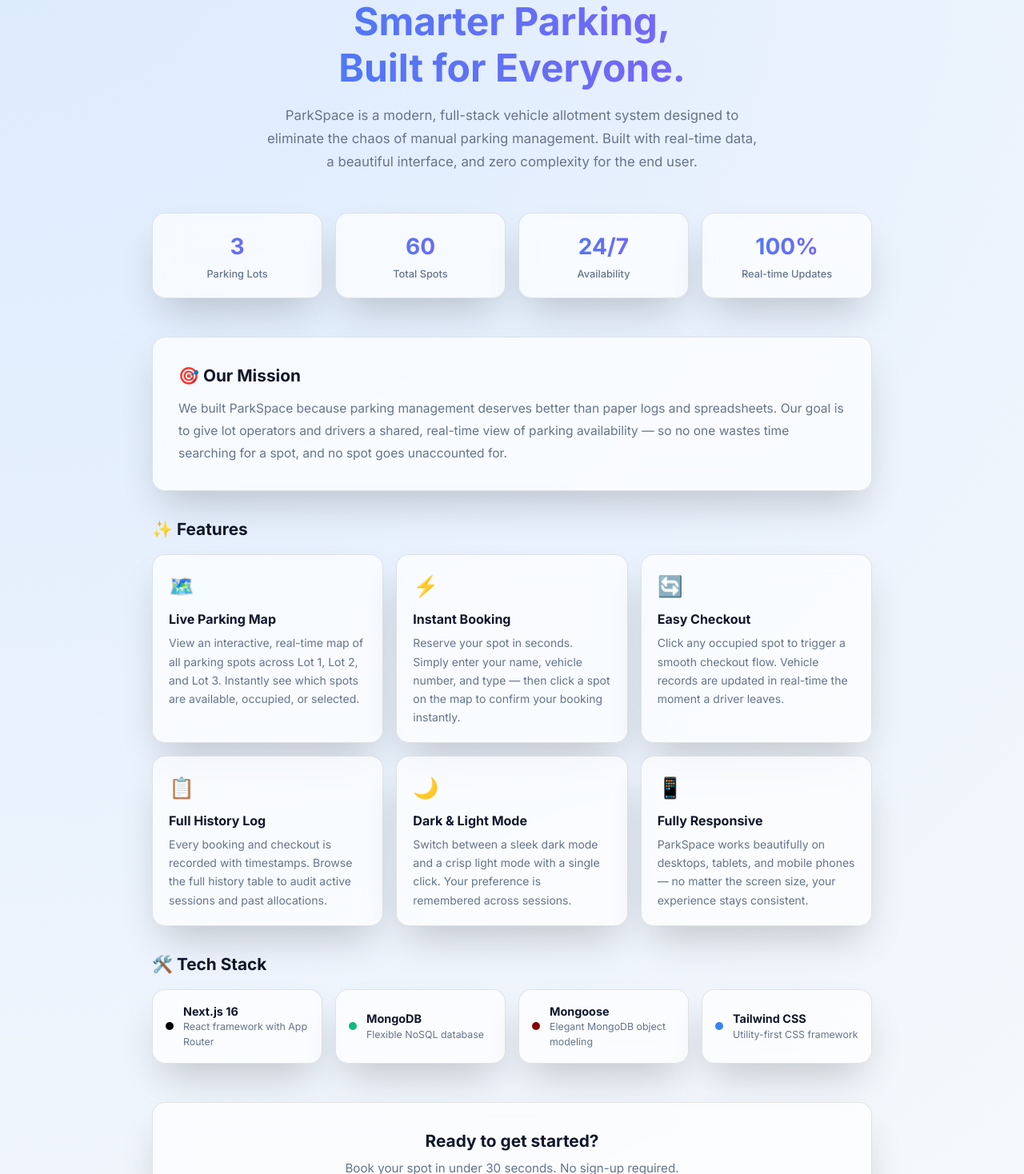
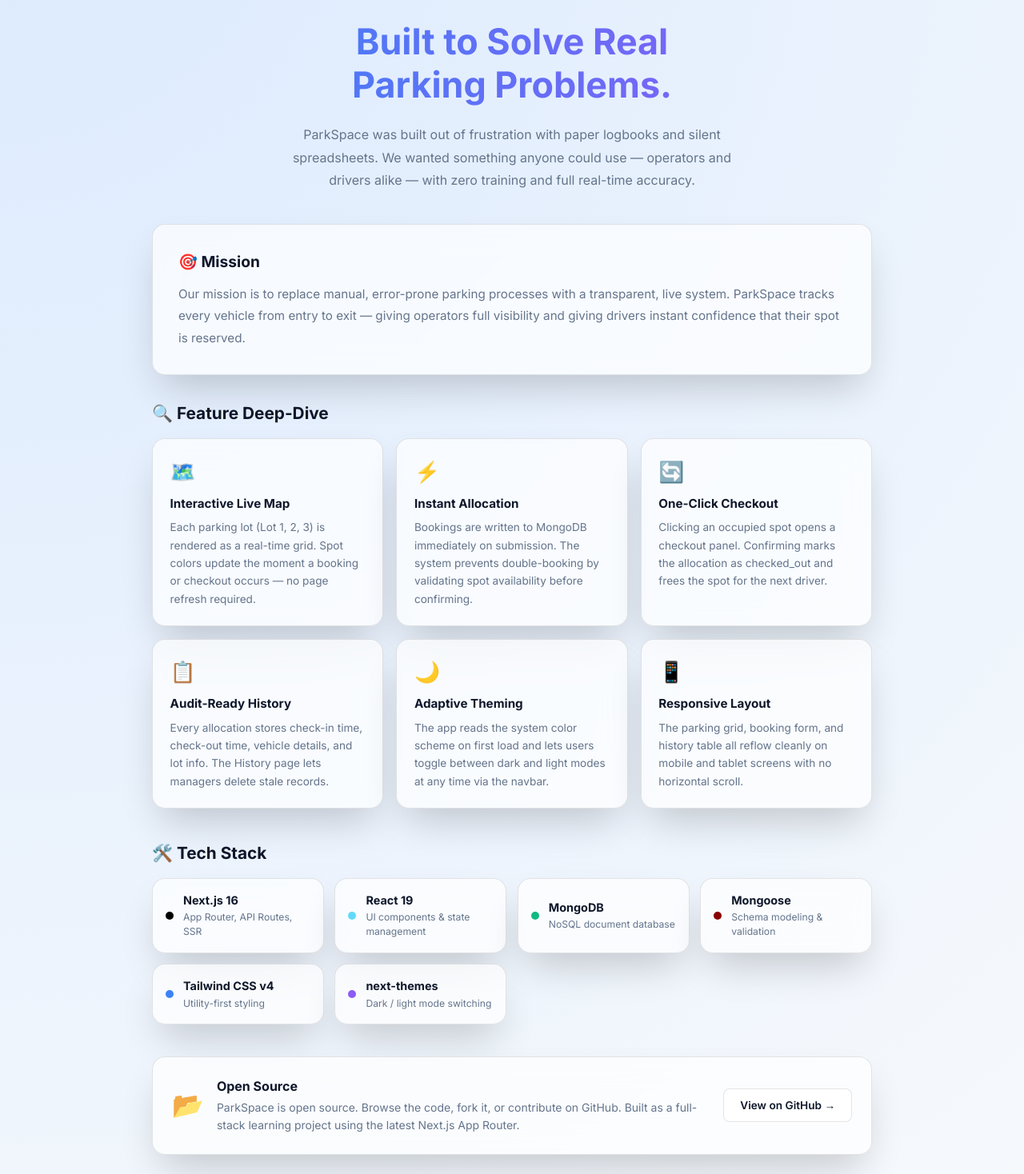
Before and after one commit to Arijdev/Parking-allotment, a Next.js app: page /about in a window 1280 px wide. Shown: the part 182-1650 px from the top of the page at 80% size. Built offline with nearby package versions, Linux system fonts and the light colour scheme.

Commit message:
Differentiate Home and About pages: Home=landing+how-it-works, About=story+features+tech+github

```diff
--- a/src/app/about/page.js
+++ b/src/app/about/page.js
@@ -1,60 +1,31 @@
 'use client';
 import Link from 'next/link';
 
-const stats = [
-  { value: '3', label: 'Parking Lots' },
-  { value: '60', label: 'Total Spots' },
-  { value: '24/7', label: 'Availability' },
-  { value: '100%', label: 'Real-time Updates' },
-];
-
 const features = [
-  {
-    icon: '🗺️',
-    title: 'Live Parking Map',
-    desc: 'View an interactive, real-time map of all parking spots across Lot 1, Lot 2, and Lot 3. Instantly see which spots are available, occupied, or selected.',
-  },
-  {
-    icon: '⚡',
-    title: 'Instant Booking',
-    desc: 'Reserve your spot in seconds. Simply enter your name, vehicle number, and type — then click a spot on the map to confirm your booking instantly.',
-  },
-  {
-    icon: '🔄',
-    title: 'Easy Checkout',
-    desc: 'Click any occupied spot to trigger a smooth checkout flow. Vehicle records are updated in real-time the moment a driver leaves.',
-  },
-  {
-    icon: '📋',
-    title: 'Full History Log',
-    desc: 'Every booking and checkout is recorded with timestamps. Browse the full history table to audit active sessions and past allocations.',
-  },
-  {
-    icon: '🌙',
-    title: 'Dark & Light Mode',
-    desc: 'Switch between a sleek dark mode and a crisp light mode with a single click. Your preference is remembered across sessions.',
-  },
-  {
-    icon: '📱',
-    title: 'Fully Responsive',
-    desc: 'ParkSpace works beautifully on desktops, tablets, and mobile phones — no matter the screen size, your experience stays consistent.',
-  },
+  { icon: '🗺️', title: 'Interactive Live Map', desc: 'Each parking lot (Lot 1, 2, 3) is rendered as a real-time grid. Spot colors update the moment a booking or checkout occurs — no page refresh required.' },
+  { icon: '⚡', title: 'Instant Allocation', desc: 'Bookings are written to MongoDB immediately on submission. The system prevents double-booking by validating spot availability before confirming.' },
+  { icon: '🔄', title: 'One-Click Checkout', desc: 'Clicking an occupied spot opens a checkout panel. Confirming marks the allocation as checked_out and frees the spot for the next driver.' },
+  { icon: '📋', title: 'Audit-Ready History', desc: 'Every allocation stores check-in time, check-out time, vehicle details, and lot info. The History page lets managers delete stale records.' },
+  { icon: '🌙', title: 'Adaptive Theming', desc: 'The app reads the system color scheme on first load and lets users toggle between dark and light modes at any time via the navbar.' },
+  { icon: '📱', title: 'Responsive Layout', desc: 'The parking grid, booking form, and history table all reflow cleanly on mobile and tablet screens with no horizontal scroll.' },
 ];
 
 const techStack = [
-  { name: 'Next.js 16', desc: 'React framework with App Router', color: '#000000' },
-  { name: 'MongoDB', desc: 'Flexible NoSQL database', color: '#10b981' },
-  { name: 'Mongoose', desc: 'Elegant MongoDB object modeling', color: '#880000' },
-  { name: 'Tailwind CSS', desc: 'Utility-first CSS framework', color: '#3b82f6' },
+  { name: 'Next.js 16', role: 'App Router, API Routes, SSR', color: '#000000' },
+  { name: 'React 19', role: 'UI components & state management', color: '#61DAFB' },
+  { name: 'MongoDB', role: 'NoSQL document database', color: '#10b981' },
+  { name: 'Mongoose', role: 'Schema modeling & validation', color: '#880000' },
+  { name: 'Tailwind CSS v4', role: 'Utility-first styling', color: '#3b82f6' },
+  { name: 'next-themes', role: 'Dark / light mode switching', color: '#8b5cf6' },
 ];
 
 export default function AboutPage() {
   return (
-    <div style={{ width: '100%', display: 'flex', flexDirection: 'column', alignItems: 'center', padding: '2rem 1.5rem' }}>
+    <div style={{ width: '100%', display: 'flex', flexDirection: 'column', alignItems: 'center', padding: '0 1.5rem 3rem' }}>
       <div style={{ width: '100%', maxWidth: '900px' }}>
 
-        {/* Header */}
-        <div style={{ textAlign: 'center', marginBottom: '3rem' }}>
+        {/* ── Header ── */}
+        <section style={{ textAlign: 'center', padding: '3rem 0 2.5rem' }}>
           <div style={{
             display: 'inline-block',
             marginBottom: '1rem',
@@ -70,112 +41,98 @@ export default function AboutPage() {
             ABOUT PARKSPACE
           </div>
           <h1 style={{
-            fontSize: 'clamp(2rem, 5vw, 3rem)',
+            fontSize: 'clamp(1.8rem, 5vw, 2.8rem)',
             fontWeight: 800,
             lineHeight: 1.2,
-            marginBottom: '1rem',
+            margin: '0.75rem 0 1.25rem',
             background: 'linear-gradient(to right, #3b82f6, #8b5cf6)',
             WebkitBackgroundClip: 'text',
             WebkitTextFillColor: 'transparent',
           }}>
-            Smarter Parking,<br />Built for Everyone.
+            Built to Solve Real<br />Parking Problems.
           </h1>
-          <p style={{ color: 'var(--text-secondary)', fontSize: '1.05rem', maxWidth: '620px', margin: '0 auto', lineHeight: 1.75 }}>
-            ParkSpace is a modern, full-stack vehicle allotment system designed to eliminate the chaos of manual parking management. Built with real-time data, a beautiful interface, and zero complexity for the end user.
+          <p style={{ color: 'var(--text-secondary)', fontSize: '1rem', maxWidth: '580px', margin: '0 auto', lineHeight: 1.8 }}>
+            ParkSpace was built out of frustration with paper logbooks and silent spreadsheets. We wanted something anyone could use — operators and drivers alike — with zero training and full real-time accuracy.
+          </p>
+        </section>
+
+        {/* ── Mission ── */}
+        <div className="glass-panel" style={{ marginBottom: '2rem' }}>
+          <h2 style={{ fontSize: '1.2rem', fontWeight: 700, color: 'var(--text-primary)', marginBottom: '0.75rem' }}>🎯 Mission</h2>
+          <p style={{ color: 'var(--text-secondary)', lineHeight: 1.8, fontSize: '0.95rem' }}>
+            Our mission is to replace manual, error-prone parking processes with a transparent, live system. ParkSpace tracks every vehicle from entry to exit — giving operators full visibility and giving drivers instant confidence that their spot is reserved.
           </p>
         </div>
 
-        {/* Stats Row */}
-        <div style={{
-          display: 'grid',
-          gridTemplateColumns: 'repeat(4, 1fr)',
-          gap: '1rem',
-          marginBottom: '3rem',
-        }}>
-          {stats.map(({ value, label }) => (
-            <div key={label} className="glass-panel" style={{ textAlign: 'center', padding: '1.25rem 1rem' }}>
-              <div style={{
-                fontSize: '1.75rem',
-                fontWeight: 800,
-                background: 'linear-gradient(to right, #3b82f6, #8b5cf6)',
-                WebkitBackgroundClip: 'text',
-                WebkitTextFillColor: 'transparent',
-                marginBottom: '0.25rem',
-              }}>{value}</div>
-              <div style={{ fontSize: '0.8rem', color: 'var(--text-secondary)', fontWeight: 500 }}>{label}</div>
-            </div>
-          ))}
-        </div>
-
-        {/* Mission */}
-        <div className="glass-panel" style={{ marginBottom: '2rem' }}>
-          <h2 style={{ fontSize: '1.3rem', fontWeight: 700, color: 'var(--text-primary)', marginBottom: '0.75rem' }}>
-            🎯 Our Mission
-          </h2>
-          <p style={{ color: 'var(--text-secondary)', lineHeight: 1.8, fontSize: '0.97rem' }}>
-            We built ParkSpace because parking management deserves better than paper logs and spreadsheets. Our goal is to give lot operators and drivers a shared, real-time view of parking availability — so no one wastes time searching for a spot, and no spot goes unaccounted for.
-          </p>
-        </div>
-
-        {/* Features Grid */}
+        {/* ── Detailed Features ── */}
         <h2 style={{ fontSize: '1.3rem', fontWeight: 700, color: 'var(--text-primary)', marginBottom: '1rem' }}>
-          ✨ Features
+          🔍 Feature Deep-Dive
         </h2>
         <div style={{
           display: 'grid',
           gridTemplateColumns: 'repeat(auto-fit, minmax(260px, 1fr))',
           gap: '1rem',
-          marginBottom: '2rem',
+          marginBottom: '2.5rem',
         }}>
           {features.map(({ icon, title, desc }) => (
-            <div key={title} className="glass-panel" style={{ padding: '1.25rem' }}>
+            <div key={title} className="glass-panel" style={{ padding: '1.35rem' }}>
               <div style={{ fontSize: '1.6rem', marginBottom: '0.6rem' }}>{icon}</div>
-              <h3 style={{ fontSize: '1rem', fontWeight: 700, color: 'var(--text-primary)', marginBottom: '0.4rem' }}>{title}</h3>
-              <p style={{ fontSize: '0.875rem', color: 'var(--text-secondary)', lineHeight: 1.65 }}>{desc}</p>
+              <h3 style={{ fontSize: '0.95rem', fontWeight: 700, color: 'var(--text-primary)', marginBottom: '0.4rem' }}>{title}</h3>
+              <p style={{ fontSize: '0.85rem', color: 'var(--text-secondary)', lineHeight: 1.65 }}>{desc}</p>
             </div>
           ))}
         </div>
 
-        {/* Tech Stack */}
+        {/* ── Tech Stack ── */}
         <h2 style={{ fontSize: '1.3rem', fontWeight: 700, color: 'var(--text-primary)', marginBottom: '1rem' }}>
           🛠️ Tech Stack
         </h2>
         <div style={{
           display: 'grid',
-          gridTemplateColumns: 'repeat(auto-fit, minmax(180px, 1fr))',
-          gap: '1rem',
-          marginBottom: '3rem',
+          gridTemplateColumns: 'repeat(auto-fit, minmax(200px, 1fr))',
+          gap: '0.85rem',
+          marginBottom: '2.5rem',
         }}>
-          {techStack.map(({ name, desc, color }) => (
+          {techStack.map(({ name, role, color }) => (
             <div key={name} className="glass-panel" style={{ padding: '1rem', display: 'flex', alignItems: 'center', gap: '0.75rem' }}>
-              <div style={{
-                width: '10px',
-                height: '10px',
-                borderRadius: '50%',
-                background: color,
-                flexShrink: 0,
-              }} />
+              <div style={{ width: '10px', height: '10px', borderRadius: '50%', background: color, flexShrink: 0 }} />
               <div>
                 <div style={{ fontWeight: 700, fontSize: '0.9rem', color: 'var(--text-primary)' }}>{name}</div>
-                <div style={{ fontSize: '0.775rem', color: 'var(--text-secondary)' }}>{desc}</div>
+                <div style={{ fontSize: '0.76rem', color: 'var(--text-secondary)', marginTop: '0.1rem' }}>{role}</div>
               </div>
             </div>
           ))}
         </div>
 
-        {/* CTA */}
-        <div className="glass-panel" style={{ textAlign: 'center', padding: '2rem' }}>
-          <h3 style={{ fontSize: '1.3rem', fontWeight: 700, color: 'var(--text-primary)', marginBottom: '0.5rem' }}>
-            Ready to get started?
-          </h3>
-          <p style={{ color: 'var(--text-secondary)', marginBottom: '1.25rem', fontSize: '0.95rem' }}>
-            Book your spot in under 30 seconds. No sign-up required.
-          </p>
-          <Link href="/book">
-            <button className="global-btn" style={{ width: 'auto', padding: '0.8rem 2rem', borderRadius: '10px', fontSize: '0.95rem' }}>
-              Book a Spot Now →
-            </button>
-          </Link>
+        {/* ── Open Source note ── */}
+        <div className="glass-panel" style={{ padding: '1.5rem', display: 'flex', alignItems: 'center', gap: '1rem', marginBottom: '2rem', flexWrap: 'wrap' }}>
+          <div style={{ fontSize: '2rem' }}>📂</div>
+          <div style={{ flex: 1 }}>
+            <h3 style={{ fontSize: '1rem', fontWeight: 700, color: 'var(--text-primary)', marginBottom: '0.25rem' }}>Open Source</h3>
+            <p style={{ fontSize: '0.875rem', color: 'var(--text-secondary)', lineHeight: 1.6 }}>
+              ParkSpace is open source. Browse the code, fork it, or contribute on GitHub.
+              Built as a full-stack learning project using the latest Next.js App Router.
+            </p>
+          </div>
+          <a
+            href="https://github.com/Arijdev/Parking-allotment"
+            target="_blank"
+            rel="noopener noreferrer"
+            style={{
+              padding: '0.6rem 1.25rem',
+              background: 'var(--input-bg)',
+              border: '1px solid var(--border)',
+              borderRadius: '8px',
+              fontSize: '0.85rem',
+              fontWeight: 600,
+              color: 'var(--text-primary)',
+              textDecoration: 'none',
+              whiteSpace: 'nowrap',
+              flexShrink: 0,
+            }}
+          >
+            View on GitHub →
+          </a>
         </div>
 
       </div>
--- a/src/app/page.js
+++ b/src/app/page.js
@@ -1,29 +1,11 @@
 'use client';
 import Link from 'next/link';
 
-const features = [
-  {
-    icon: '🗺️',
-    title: 'Real-time Parking Map',
-    desc: 'See live availability across all 3 lots. Available, occupied, and selected spots update instantly.',
-  },
-  {
-    icon: '⚡',
-    title: 'Book in Seconds',
-    desc: 'Enter your details, pick a spot on the map, and confirm — your vehicle is parked without the wait.',
-  },
-  {
-    icon: '📋',
-    title: 'Full History Log',
-    desc: 'Every entry and exit is recorded with timestamps. Audit allocations or manage records anytime.',
-  },
-];
-
 const steps = [
-  { step: '01', title: 'Go to Book', desc: 'Navigate to the Book Spot page from the menu.' },
-  { step: '02', title: 'Fill Your Details', desc: 'Enter your name, vehicle number, and type.' },
-  { step: '03', title: 'Pick a Spot', desc: 'Click any green available spot on the live map.' },
-  { step: '04', title: "You're Parked!", desc: 'Confirm and your spot is instantly reserved.' },
+  { step: '01', title: 'Go to Book Spot', desc: 'Click "Book Spot" in the navbar to open the live parking dashboard.' },
+  { step: '02', title: 'Fill Your Details', desc: 'Enter your full name, vehicle number, and select the vehicle type.' },
+  { step: '03', title: 'Pick a Spot', desc: 'Click any green available spot on the interactive parking map.' },
+  { step: '04', title: "You're Parked!", desc: 'Hit confirm and your spot is reserved instantly in the system.' },
 ];
 
 export default function HomePage() {
@@ -32,7 +14,7 @@ export default function HomePage() {
       <div style={{ width: '100%', maxWidth: '900px' }}>
 
         {/* ── Hero ── */}
-        <section style={{ textAlign: 'center', padding: '3rem 0 2.5rem' }}>
+        <section style={{ textAlign: 'center', padding: '3.5rem 0 3rem' }}>
           <div style={{
             display: 'inline-block',
             marginBottom: '1rem',
@@ -45,7 +27,7 @@ export default function HomePage() {
             fontSize: '0.8rem',
             letterSpacing: '0.06em',
           }}>
-            🚀 Modern Parking Management System
+            🚀 Real-time Parking Management
           </div>
 
           <h1 style={{
@@ -57,25 +39,24 @@ export default function HomePage() {
             WebkitBackgroundClip: 'text',
             WebkitTextFillColor: 'transparent',
           }}>
-            Find & Book Your<br />Parking Spot Instantly.
+            Find. Book. Park.<br />That Simple.
           </h1>
 
           <p style={{
             color: 'var(--text-secondary)',
             fontSize: '1.05rem',
-            maxWidth: '560px',
-            margin: '0 auto 2rem',
+            maxWidth: '520px',
+            margin: '0 auto 2.5rem',
             lineHeight: 1.75,
           }}>
-            ParkSpace gives drivers and lot managers a shared, real-time view of parking availability.
-            No paperwork. No waiting. Just park.
+            ParkSpace is a live vehicle allotment system. See available spots across 3 lots in real-time, book instantly, and check out with one click.
           </p>
 
           <div style={{ display: 'flex', gap: '1rem', justifyContent: 'center', flexWrap: 'wrap' }}>
             <Link href="/book">
               <button
                 style={{
-                  padding: '0.85rem 2rem',
+                  padding: '0.9rem 2.25rem',
                   background: 'linear-gradient(135deg, #3b82f6, #6366f1)',
                   color: 'white',
                   border: 'none',
@@ -85,18 +66,17 @@ export default function HomePage() {
                   cursor: 'pointer',
                   boxShadow: '0 6px 20px rgba(59, 130, 246, 0.35)',
                   transition: 'transform 0.2s, box-shadow 0.2s',
-                  minWidth: '160px',
                 }}
                 onMouseOver={e => { e.currentTarget.style.transform = 'translateY(-2px)'; e.currentTarget.style.boxShadow = '0 10px 28px rgba(59,130,246,0.45)'; }}
                 onMouseOut={e => { e.currentTarget.style.transform = 'none'; e.currentTarget.style.boxShadow = '0 6px 20px rgba(59,130,246,0.35)'; }}
               >
-                Book a Spot →
+                Book a Spot Now →
               </button>
             </Link>
-            <Link href="/about">
+            <Link href="/history">
               <button
                 style={{
-                  padding: '0.85rem 2rem',
+                  padding: '0.9rem 2.25rem',
                   background: 'var(--card-bg)',
                   color: 'var(--text-primary)',
                   border: '1px solid var(--border)',
@@ -105,60 +85,14 @@ export default function HomePage() {
                   fontSize: '1rem',
                   cursor: 'pointer',
                   backdropFilter: 'blur(8px)',
-                  minWidth: '160px',
                   transition: 'opacity 0.2s',
                 }}
               >
-                Learn More
+                View History
               </button>
             </Link>
           </div>
         </section>
-
-        {/* ── Quick Stats ── */}
-        <div style={{
-          display: 'grid',
-          gridTemplateColumns: 'repeat(3, 1fr)',
-          gap: '1rem',
-          marginBottom: '3rem',
-        }}>
-          {[
-            { value: '3', label: 'Parking Lots' },
-            { value: '60', label: 'Spots Available' },
-            { value: '100%', label: 'Real-time Data' },
-          ].map(({ value, label }) => (
-            <div key={label} className="glass-panel" style={{ textAlign: 'center', padding: '1.25rem 1rem' }}>
-              <div style={{
-                fontSize: '1.75rem',
-                fontWeight: 800,
-                background: 'linear-gradient(to right, #3b82f6, #8b5cf6)',
-                WebkitBackgroundClip: 'text',
-                WebkitTextFillColor: 'transparent',
-                marginBottom: '0.2rem',
-              }}>{value}</div>
-              <div style={{ fontSize: '0.82rem', color: 'var(--text-secondary)', fontWeight: 500 }}>{label}</div>
-            </div>
-          ))}
-        </div>
-
-        {/* ── Features ── */}
-        <h2 style={{ fontSize: '1.3rem', fontWeight: 700, color: 'var(--text-primary)', marginBottom: '1rem' }}>
-          ✨ Why ParkSpace?
-        </h2>
-        <div style={{
-          display: 'grid',
-          gridTemplateColumns: 'repeat(auto-fit, minmax(260px, 1fr))',
-          gap: '1rem',
-          marginBottom: '3rem',
-        }}>
-          {features.map(({ icon, title, desc }) => (
-            <div key={title} className="glass-panel" style={{ padding: '1.5rem' }}>
-              <div style={{ fontSize: '1.8rem', marginBottom: '0.75rem' }}>{icon}</div>
-              <h3 style={{ fontSize: '1rem', fontWeight: 700, color: 'var(--text-primary)', marginBottom: '0.4rem' }}>{title}</h3>
-              <p style={{ fontSize: '0.875rem', color: 'var(--text-secondary)', lineHeight: 1.65 }}>{desc}</p>
-            </div>
-          ))}
-        </div>
 
         {/* ── How it works ── */}
         <h2 style={{ fontSize: '1.3rem', fontWeight: 700, color: 'var(--text-primary)', marginBottom: '1rem' }}>
@@ -166,21 +100,17 @@ export default function HomePage() {
         </h2>
         <div style={{
           display: 'grid',
-          gridTemplateColumns: 'repeat(auto-fit, minmax(180px, 1fr))',
+          gridTemplateColumns: 'repeat(auto-fit, minmax(185px, 1fr))',
           gap: '1rem',
           marginBottom: '3rem',
         }}>
           {steps.map(({ step, title, desc }) => (
-            <div key={step} className="glass-panel" style={{ padding: '1.25rem', position: 'relative' }}>
-              <div style={{
-                fontSize: '0.75rem',
-                fontWeight: 800,
-                color: '#3b82f6',
-                letterSpacing: '0.08em',
-                marginBottom: '0.5rem',
-              }}>STEP {step}</div>
-              <h3 style={{ fontSize: '0.95rem', fontWeight: 700, color: 'var(--text-primary)', marginBottom: '0.35rem' }}>{title}</h3>
-              <p style={{ fontSize: '0.82rem', color: 'var(--text-secondary)', lineHeight: 1.6 }}>{desc}</p>
+            <div key={step} className="glass-panel" style={{ padding: '1.25rem' }}>
+              <div style={{ fontSize: '0.72rem', fontWeight: 800, color: '#3b82f6', letterSpacing: '0.1em', marginBottom: '0.5rem' }}>
+                STEP {step}
+              </div>
+              <h3 style={{ fontSize: '0.95rem', fontWeight: 700, color: 'var(--text-primary)', marginBottom: '0.4rem' }}>{title}</h3>
+              <p style={{ fontSize: '0.82rem', color: 'var(--text-secondary)', lineHeight: 1.65 }}>{desc}</p>
             </div>
           ))}
         </div>
@@ -191,7 +121,7 @@ export default function HomePage() {
             Ready to park smarter?
           </h3>
           <p style={{ color: 'var(--text-secondary)', marginBottom: '1.5rem', fontSize: '0.95rem' }}>
-            Join ParkSpace and never waste time looking for a spot again.
+            No sign-up needed. Book your spot in under 30 seconds.
           </p>
           <Link href="/book">
             <button
```
